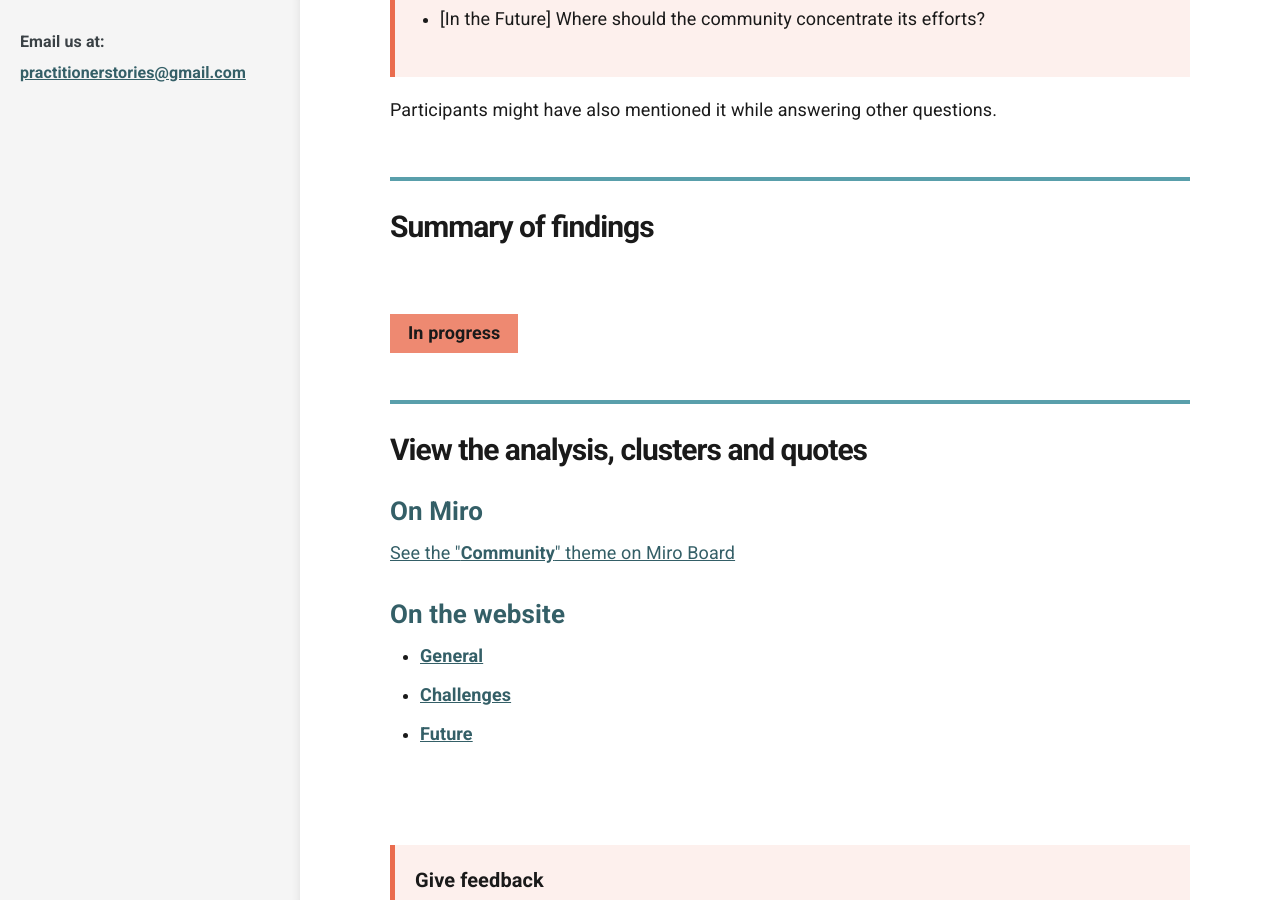
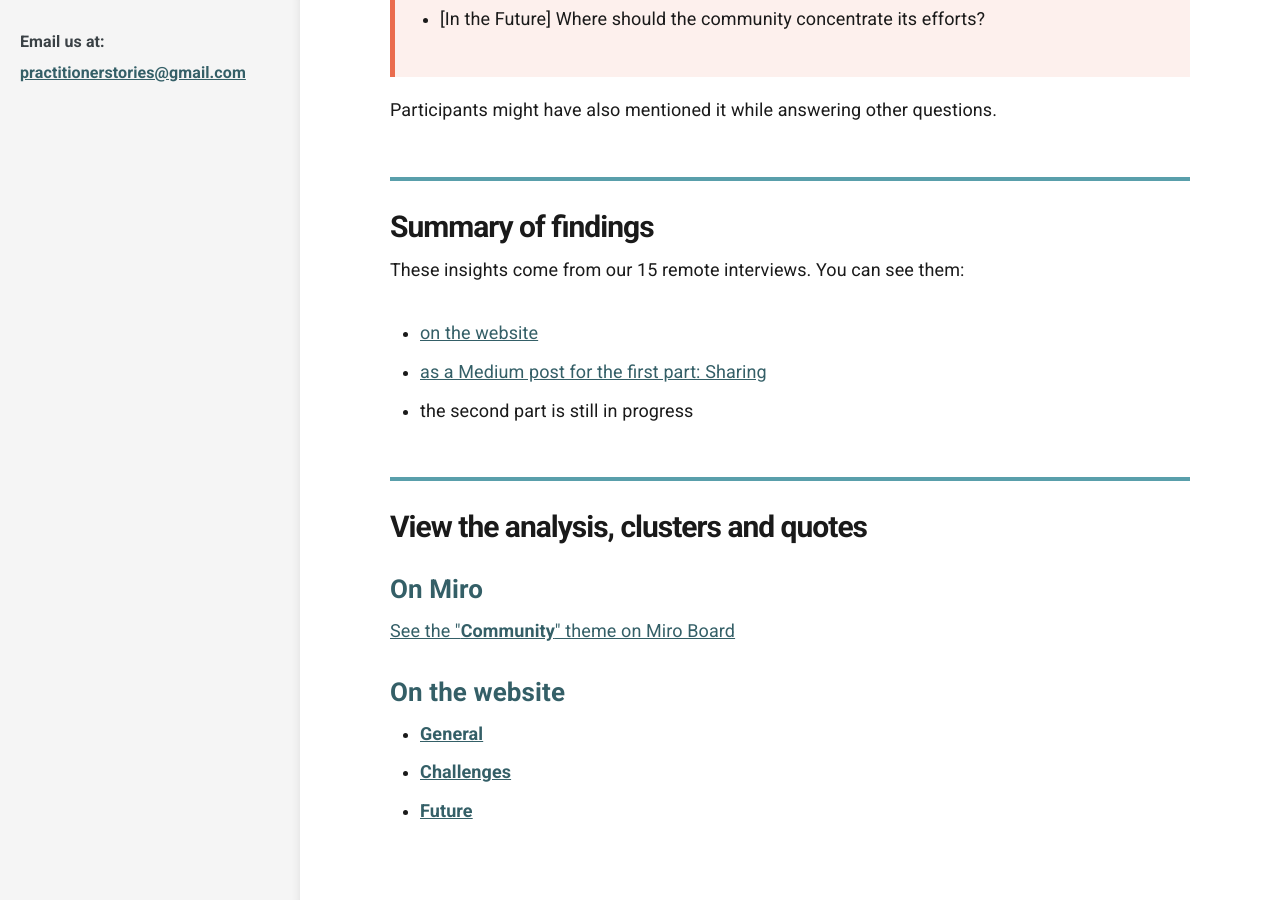
Before and after one commit to stephanie-K/practitioner-stories, a Jekyll site: the page built from _docs/Community/intro.md, in a window 1280 px wide and 900 px high, scrolled down 759 px. Built offline with Jekyll 4.4.1, drawn with Linux system fonts in a browser that asks for light colours.

Commit message:
fix legend and add links to summary page

```diff
--- a/_docs/Community/intro.md
+++ b/_docs/Community/intro.md
@@ -20,8 +20,10 @@ Participants might have also mentioned it while answering other questions.
 
 
 <h2 class="top-line">Summary of findings</h2>
-<br>
-<p><span class="tag-alt">In progress</span></p>
+These insights come from our 15 remote interviews. You can see them:
+- [on the website](/practitioner-stories/Community/summary)
+- <a href="https://practitionerstories.medium.com/sharing-2b4692248702" target="_blank">as a Medium post for the first part: Sharing</a>
+- the second part is still in progress
 
 
 <h2 class="top-line">View the analysis, clusters and quotes</h2>
```
Also changed, not shown: _docs/Community/challenges.md (+1 -0 lines), _docs/Community/future.md (+2 -1 lines), _docs/Community/general.md (+1 -0 lines), _docs/Community/summary.md (+1 -0 lines).
